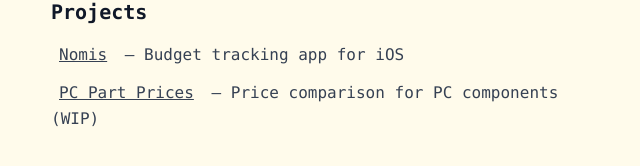
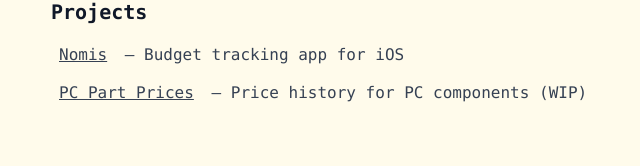
Before and after one commit to mkdesilva/mkdesilva.github.io, a React (Vite) app: page / in a window 1280 px wide. Shown: the part 342-508 px from the top of the page, without its empty margins (13-653 px from the left). Built offline with nearby package versions, Linux system fonts and the light colour scheme.

Commit message:
fix(portfolio): update text for pcpartprices

```diff
--- a/src/App.tsx
+++ b/src/App.tsx
@@ -76,7 +76,7 @@ function App() {
                 >
                   <span className="relative z-10">PC Part Prices</span>
                 </a>
-                {" — Price comparison for PC components (WIP)"}
+                {" — Price history for PC components (WIP)"}
               </div>
             </div>
           </div>
```
